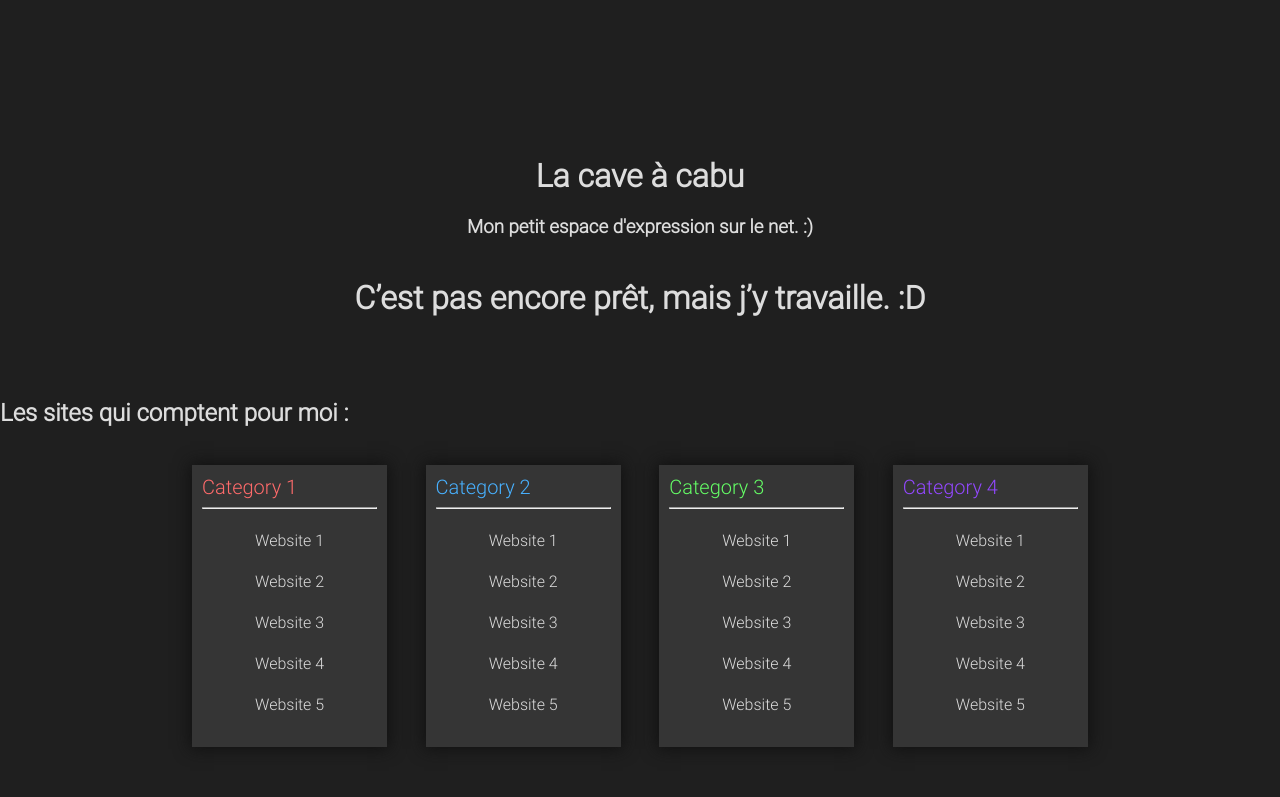
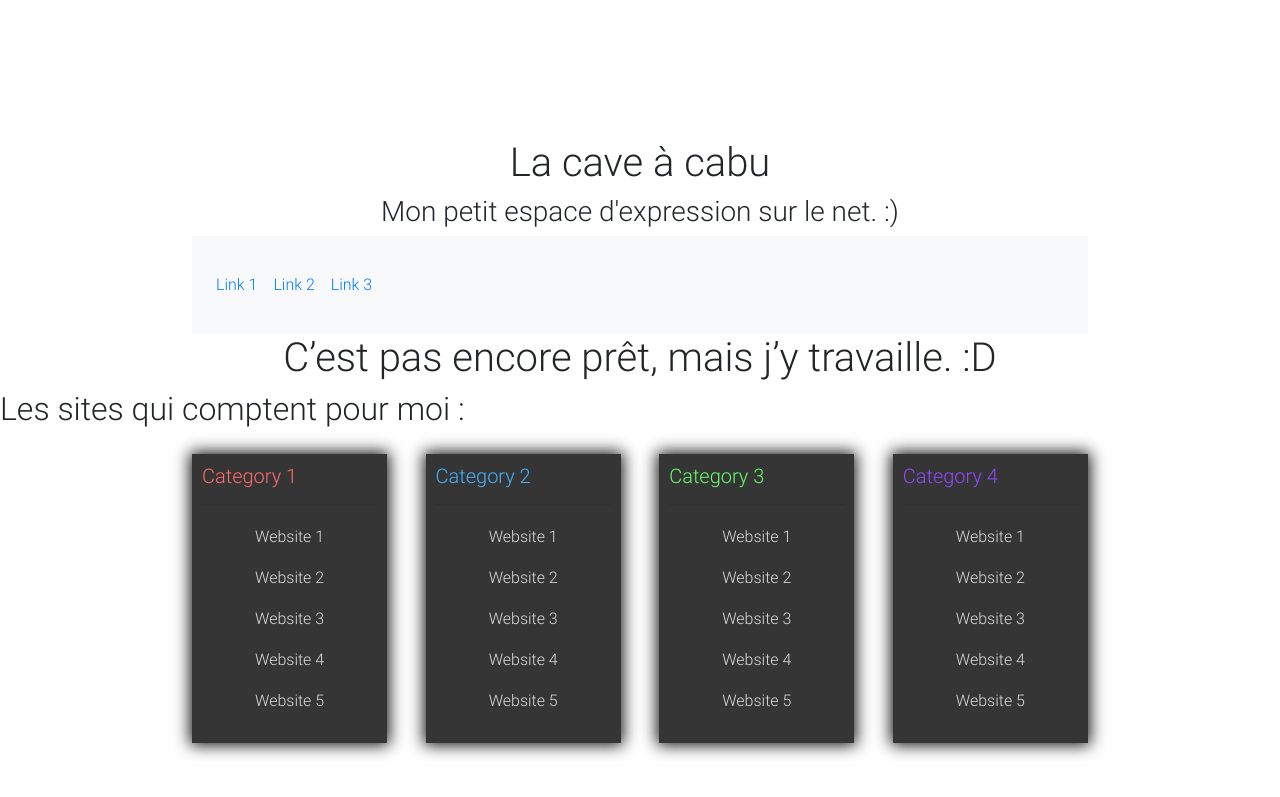
Before and after one commit to cabusar/cabusar.github.io, a Jekyll site: the page built from index.md, in a window 1280 px wide. Shown: the top 797 px of the page. Built offline with Jekyll 4.4.1, drawn with Linux system fonts in a browser that asks for light colours; our own code applies the rules of GitHub Pages for plain Markdown files.

Commit message:
Update default.html

```diff
--- a/_layouts/default.html
+++ b/_layouts/default.html
@@ -6,6 +6,7 @@
     <title>La cave à cabu</title>
     <meta name="viewport" content="width=device-width, initial-scale=1">
     <link rel="stylesheet" type="text/css" media="screen" href="/assets/css/styles.css" />
+	<link rel="stylesheet" href="https://maxcdn.bootstrapcdn.com/bootstrap/4.4.1/css/bootstrap.min.css">
 </head>
 
 <body>
@@ -15,6 +16,21 @@
 			<h1>La cave à cabu</h1>
 			<h3>Mon petit espace d'expression sur le net. :)</h3>
 			</div>
+			<nav class="navbar navbar-expand-sm bg-light">
+				<!-- Links -->
+			  <ul class="navbar-nav">
+				<li class="nav-item">
+				  <a class="nav-link" href="#">Link 1</a>
+				</li>
+				<li class="nav-item">
+				  <a class="nav-link" href="#">Link 2</a>
+				</li>
+				<li class="nav-item">
+				  <a class="nav-link" href="#">Link 3</a>
+				</li>
+			  </ul>
+
+			</nav>
             <div>
 			{{ content }}
 			</div>
```
